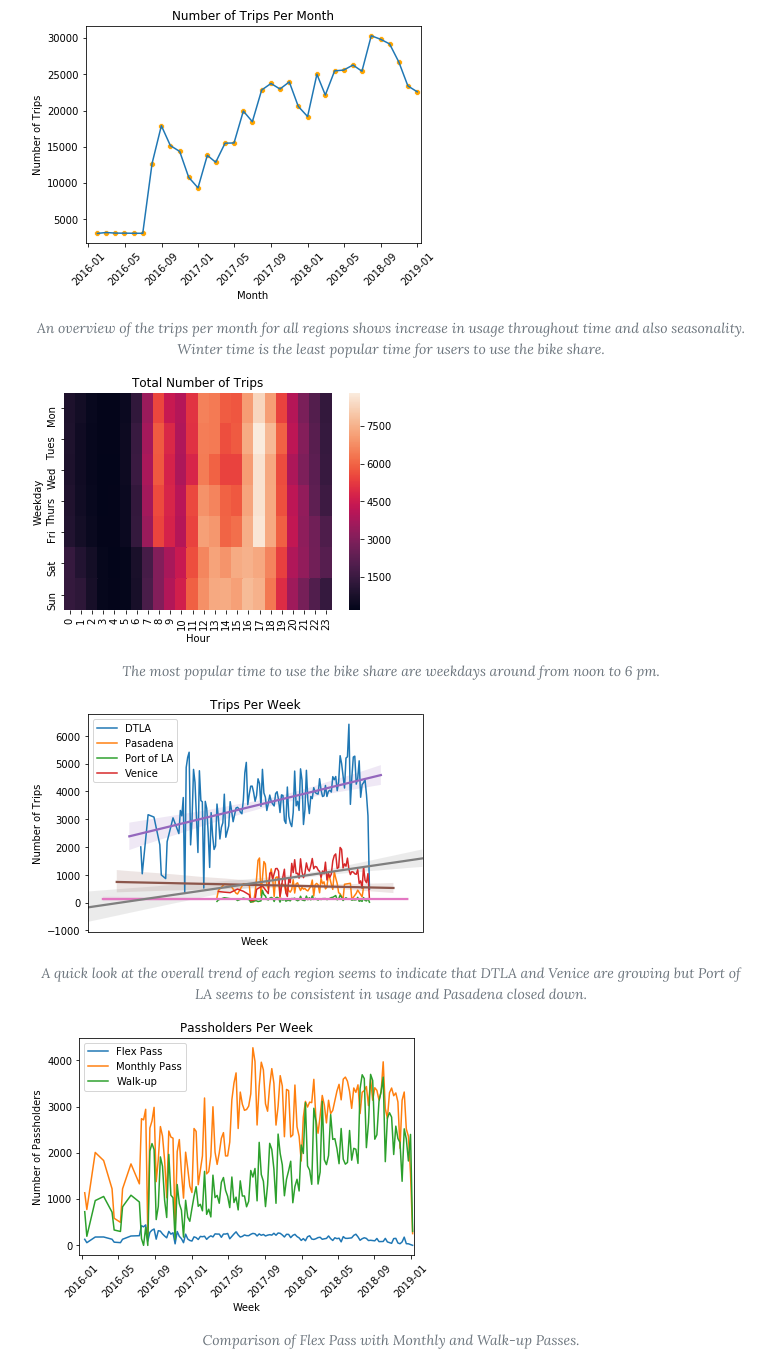
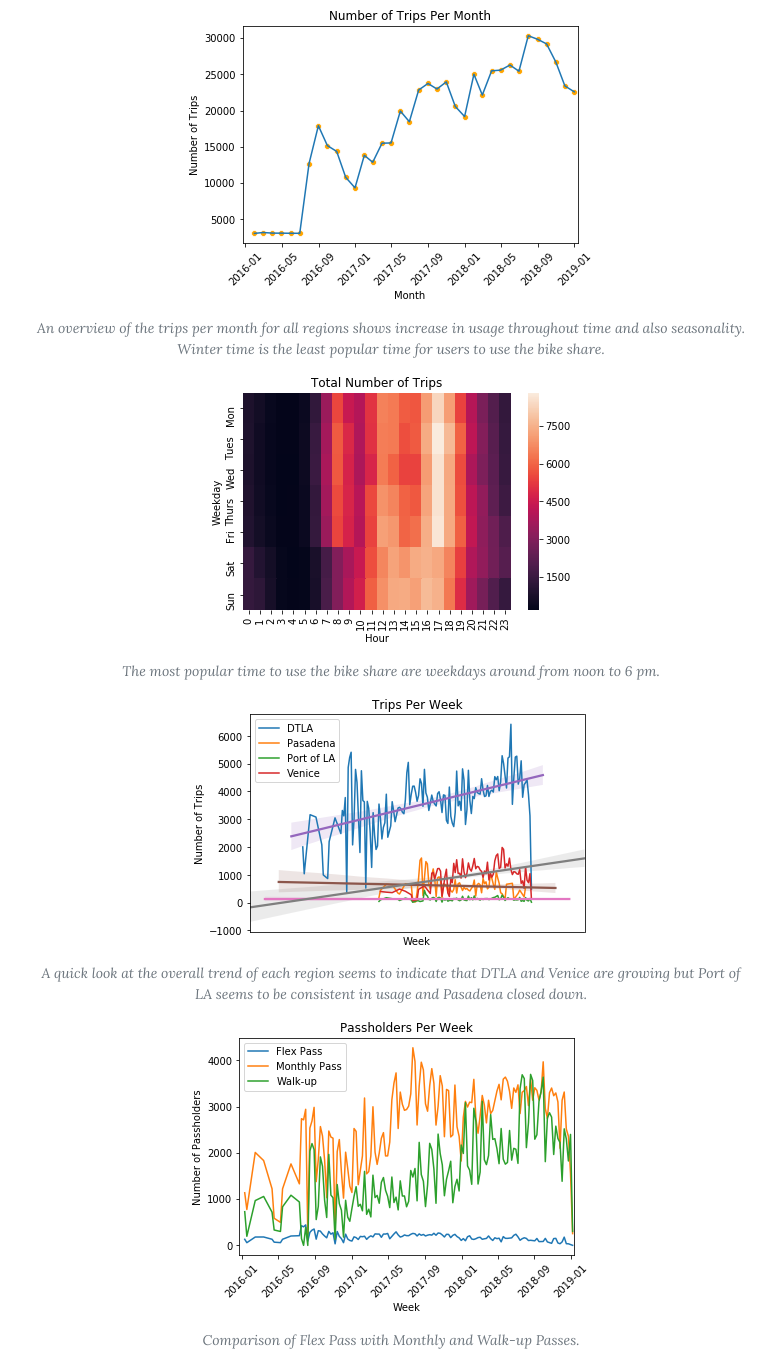
Before and after one commit to phulsechinmay/superficial-intelligence, a plain HTML site: page docs/index.html in a window 1280 px wide. Shown: the part 2245-3609 px from the top of the page, without its empty margins (249-1024 px from the left). Drawn offline with nearby package versions, Linux system fonts and the light colour scheme.

Commit message:
HTML changes to center images on the report

```diff
--- a/docs/index.html
+++ b/docs/index.html
@@ -75,36 +75,41 @@
 
           <p>Metro Bike Share provides a website for users to suggest stations and leave comments on suggested stations. The map of suggested stations can be found <a href="https://wikimapping.com/wikimap/LA-County-Map.html" target="_blank">here</a> and a screenshot of the suggestion page is included below.</p>
 
-          <a href="#">
-            <img class="img-fluid mx-auto" src="img/suggested_stations.png" alt="">
-          </a>
+          <div class="text-center">
+            <img class="img-fluid" src="img/suggested_stations.png" alt="">
+          </div>
+
           <span class="caption text-muted">Suggested Stations from comment data.</span>
 
-          <a href="#">
-            <img class="img-fluid mx-auto" src="img/comment_word_cloud.png" alt="">
-          </a>
+          <div class="text-center">
+            <img class="img-fluid" src="img/comment_word_cloud.png" alt="">
+          </div>
+
           <span class="caption text-muted">A word cloud of the comment data.</span>
 
           <h3 class="section-heading">Provided Data</h3>
 
-          <a href="#">
-            <img class="img-fluid center" src="img/trips_per_month.png" alt="">
-          </a>
+          <div class="text-center">
+            <img class="img-fluid" src="img/trips_per_month.png" alt="">
+          </div>
+
           <span class="caption text-muted">An overview of the trips per month for all regions shows increase in usage throughout time and also seasonality. Winter time is the least popular time for users to use the bike share.</span>
 
-          <a href="#">
-            <img class="img-fluid center" src="img/trip_day_heatmap.png" alt="">
-          </a>
+          <div class="text-center">
+            <img class="img-fluid" src="img/trip_day_heatmap.png" alt="">
+          </div>
           <span class="caption text-muted">The most popular time to use the bike share are weekdays around from noon to 6 pm.</span>
 
-          <a href="#">
+          <div class="text-center">
             <img class="img-fluid center" src="img/trips_per_week.png" alt="">
-          </a>
+          </div>
+
           <span class="caption text-muted">A quick look at the overall trend of each region seems to indicate that DTLA and Venice are growing but Port of LA seems to be consistent in usage and Pasadena closed down.</span>
 
-          <a href="#">
+          <div class="text-center">
             <img class="img-fluid center" src="img/pass_usage.png" alt="">
-          </a>
+          </div>
+
           <span class="caption text-muted">Comparison of Flex Pass with Monthly and Walk-up Passes.</span>
 
           <h3 class="section-heading">Distribution of Bikes at Stations</h3>
```
